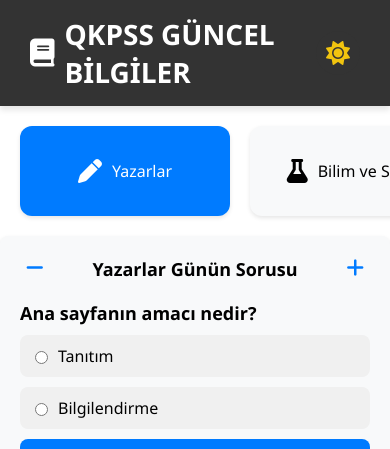
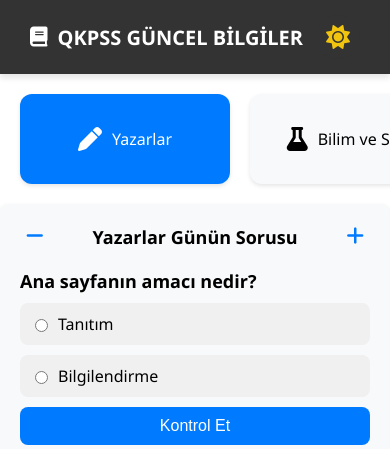
Before and after one commit to quizkpss/kpss.github.io, a plain HTML site: page index.html in a window 390 px wide. Shown: the top 449 px of the page. Drawn offline with Linux system fonts and the light colour scheme.

Commit message:
Update style.css

```diff
--- a/style.css
+++ b/style.css
@@ -34,12 +34,24 @@ header {
     }
 }
 
+/* Logo stil ayarları */
 .logo {
     display: flex;
     align-items: center;
     font-size: 28px;
     font-weight: 600;
+    white-space: nowrap; /* Metnin tek satırda kalmasını sağlar */
+    overflow: hidden; /* Taşan metinleri gizler */
+    text-overflow: ellipsis; /* Taşan metni "..." ile gösterir */
 }
+
+/* Mobil uyumlu stil ayarları */
+@media (max-width: 600px) {
+    .logo {
+        font-size: 20px; /* Mobil cihazlarda daha küçük font boyutu */
+    }
+}
+
 
 .logo i {
     margin-right: 10px;
```
